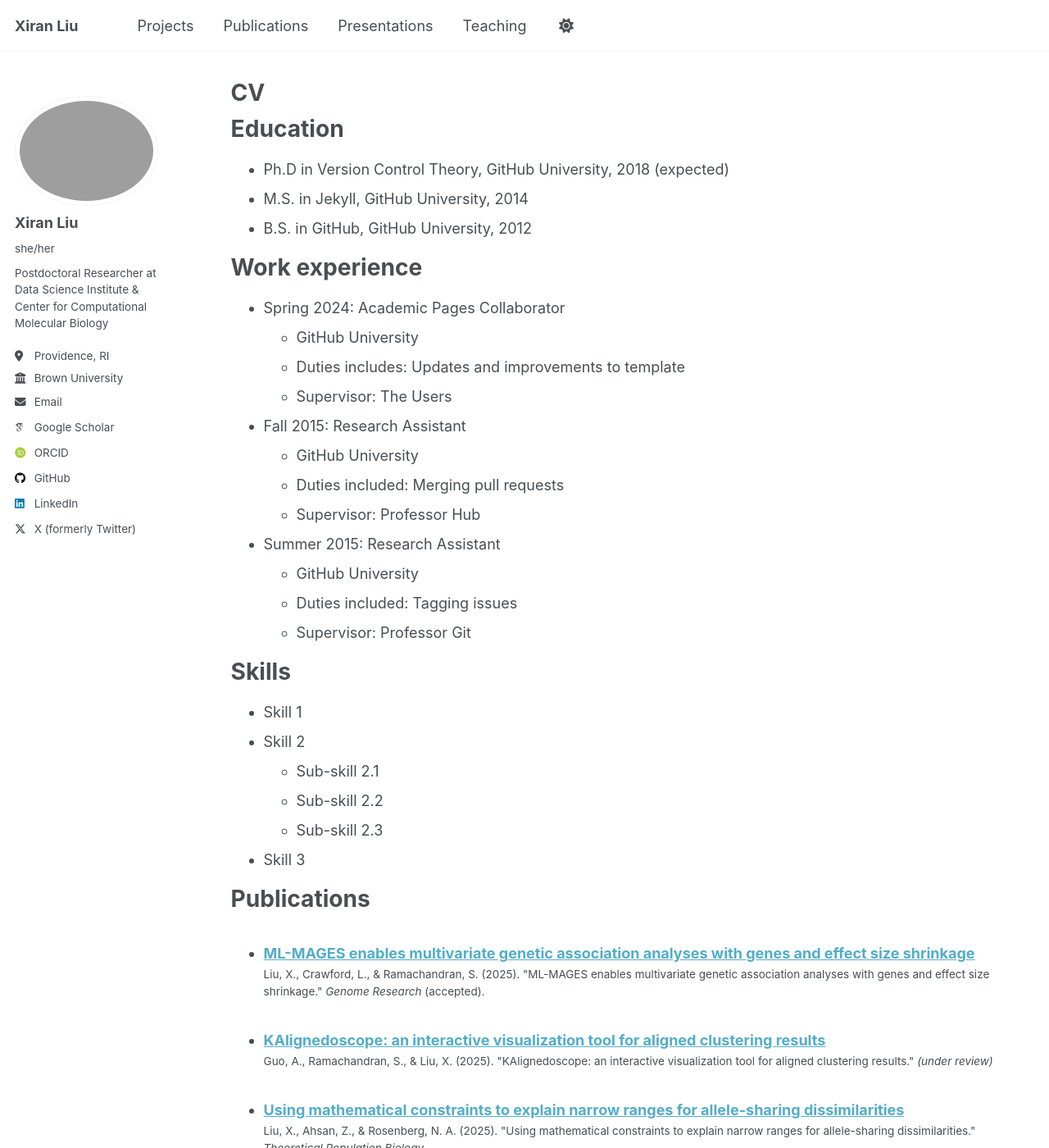
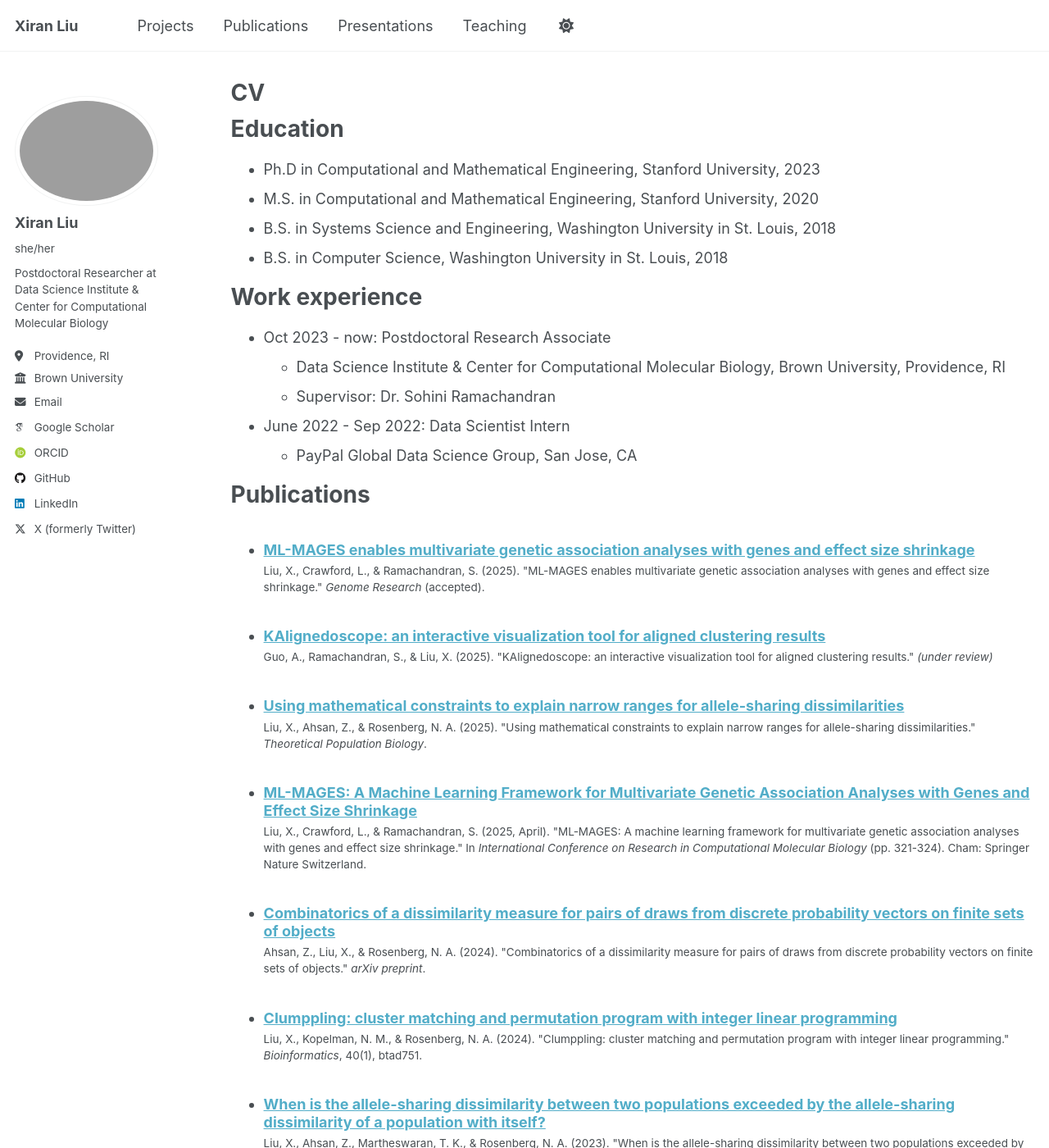
Before and after one commit to xr-cc/xr-cc.github.io, a Jekyll site: the page built from _pages/cv.md, in a window 1280 px wide and 1400 px high. Shown: the whole window at 82% size. Built offline with Jekyll 4.4.1, drawn with Linux system fonts in a browser that asks for light colours; some web fonts are replaced; a script that is not in the unit is left out; some of the changed text lies outside the part shown.

Commit message:
fix cv page

```diff
--- a/_pages/cv.md
+++ b/_pages/cv.md
@@ -11,35 +11,18 @@ redirect_from:
 
 Education
 ======
-* Ph.D in Version Control Theory, GitHub University, 2018 (expected)
-* M.S. in Jekyll, GitHub University, 2014
-* B.S. in GitHub, GitHub University, 2012
+* Ph.D in Computational and Mathematical Engineering, Stanford University, 2023
+* M.S. in Computational and Mathematical Engineering, Stanford University, 2020
+* B.S. in Systems Science and Engineering, Washington University in St. Louis, 2018
+* B.S. in Computer Science, Washington University in St. Louis, 2018
 
 Work experience
 ======
-* Spring 2024: Academic Pages Collaborator
-  * GitHub University
-  * Duties includes: Updates and improvements to template
-  * Supervisor: The Users
-
-* Fall 2015: Research Assistant
-  * GitHub University
-  * Duties included: Merging pull requests
-  * Supervisor: Professor Hub
-
-* Summer 2015: Research Assistant
-  * GitHub University
-  * Duties included: Tagging issues
-  * Supervisor: Professor Git
-
-Skills
-======
-* Skill 1
-* Skill 2
-  * Sub-skill 2.1
-  * Sub-skill 2.2
-  * Sub-skill 2.3
-* Skill 3
+* Oct 2023 - now: Postdoctoral Research Associate
+  * Data Science Institute & Center for Computational Molecular Biology, Brown University, Providence, RI
+  * Supervisor: Dr. Sohini Ramachandran
+* June 2022 - Sep 2022: Data Scientist Intern
+  * PayPal Global Data Science Group, San Jose, CA
 
 Publications
 ======
@@ -61,4 +44,6 @@ Teaching
 
 Service and leadership
 ======
-* Currently signed in to 43 different slack teams
+* Ambassador and Organizing Committee Member, Women in Data Science (WiDS) at Brown University
+* International Chair, Brown Postdoc Council
+* Reviewer for multiple journals
```
